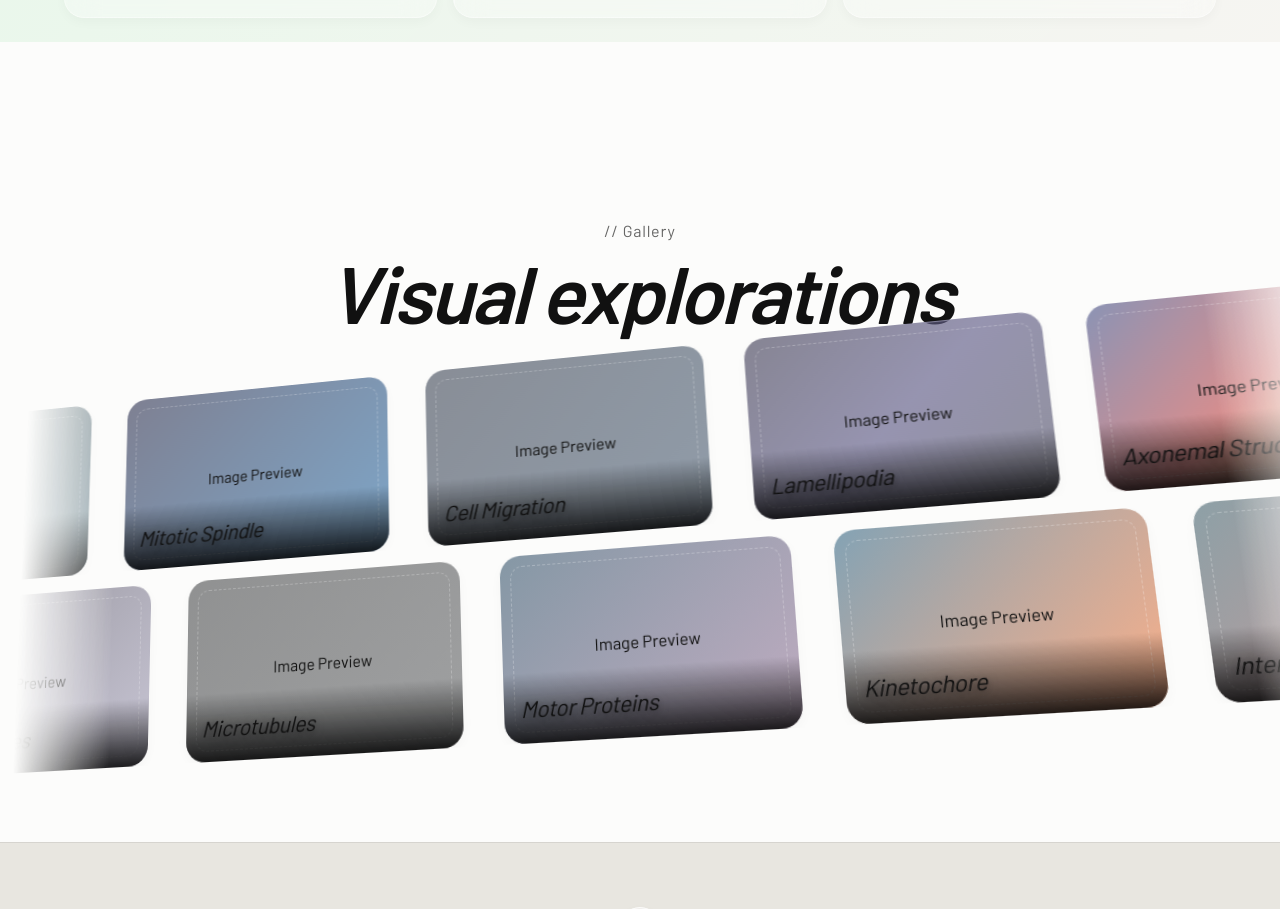
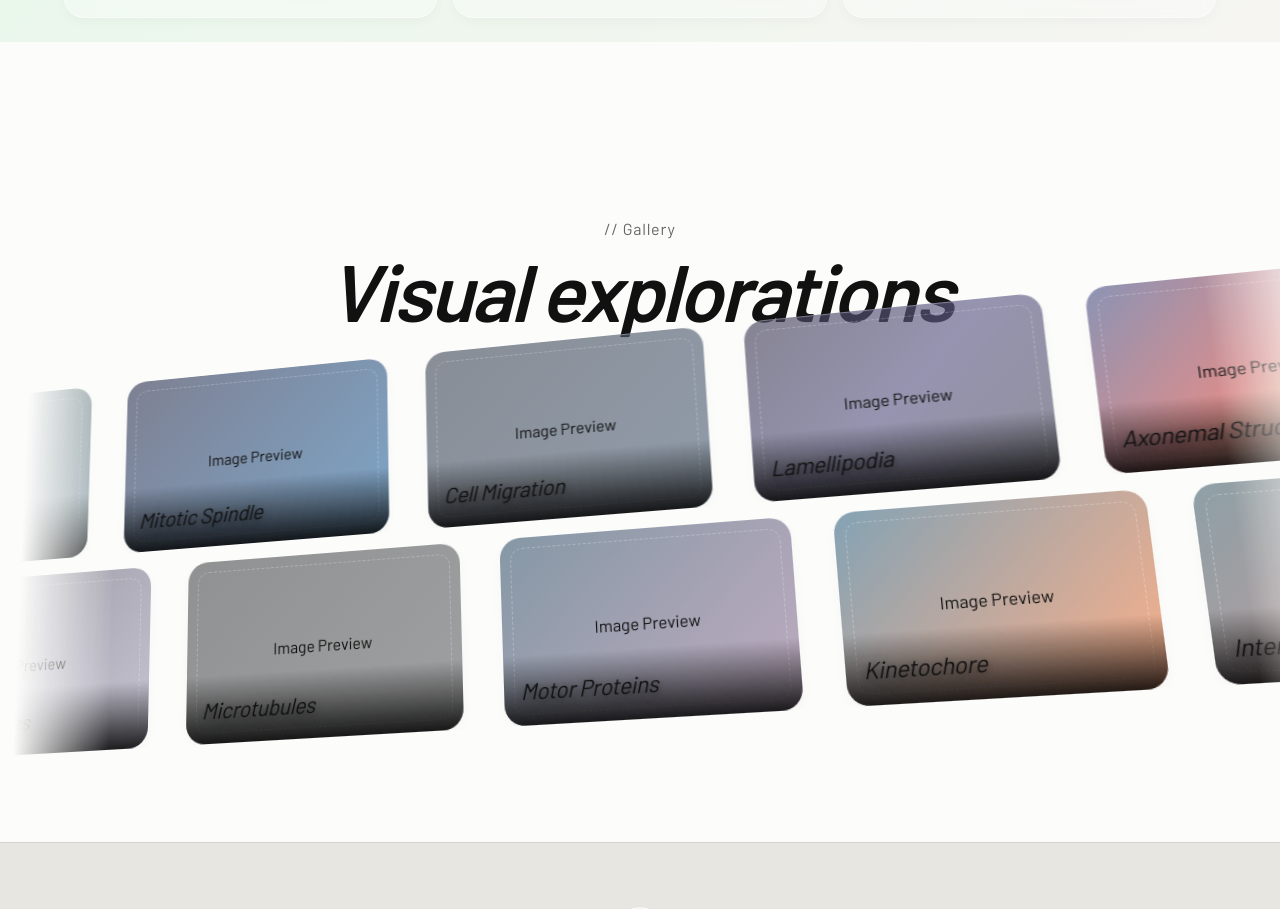
Before and after one commit to plum45/ruji, a React (Vite) app: page / in a window 1280 px wide. Shown: the part 7158-8067 px from the top of the page. Built offline with nearby package versions, Linux system fonts and the light colour scheme; a web font is replaced by a local one.

Commit message:
Shift GallerySection header up to match cards positioning and preserve spacing

```diff
--- a/src/components/GallerySection.tsx
+++ b/src/components/GallerySection.tsx
@@ -114,8 +114,8 @@ export default function GallerySection() {
           position: 'relative',
           zIndex: 10,
           textAlign: 'center',
-          marginBottom: '2rem',
-          paddingTop: '5.5rem', // Prevent Navbar overlapping
+          marginBottom: '1rem',
+          paddingTop: '4.25rem', // Shift header up, still clearing navbar
           paddingLeft: '1rem',
           paddingRight: '1rem'
         }}
```
